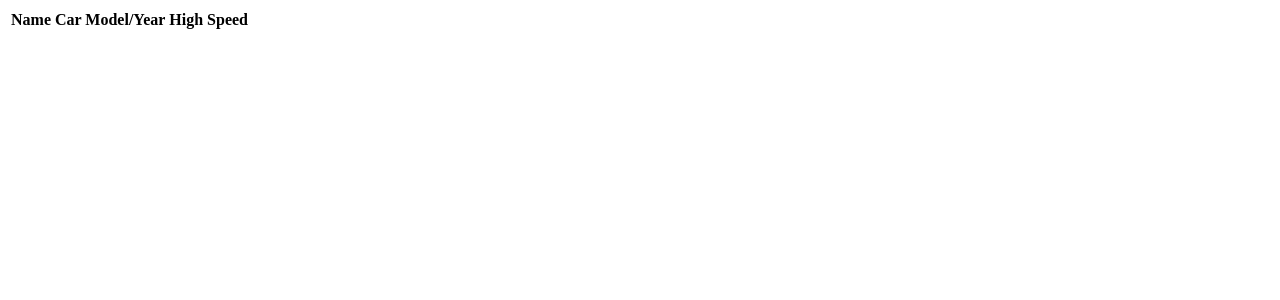
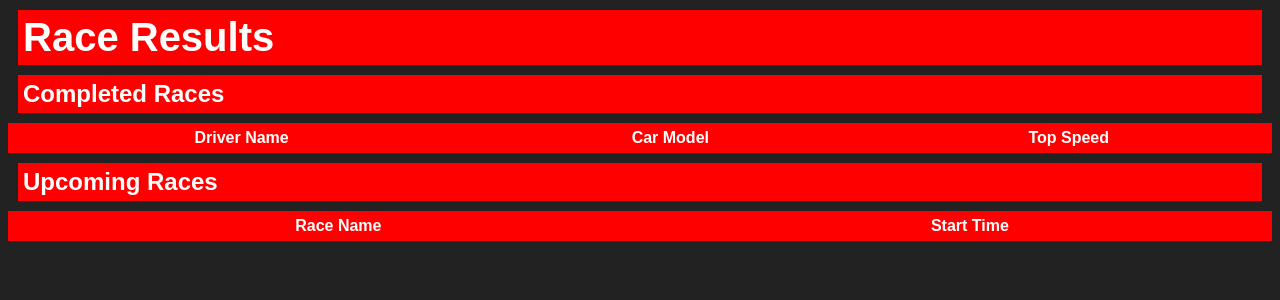
Before and after one commit to theelvez/racetracker, a Flask app: page /result.html in a window 1280 px wide. Shown: the top 300 px of the page. Run offline with Flask 2, Linux system fonts and the light colour scheme; lists and menus that the app fills with data are empty.

Commit message:
Update result.html

```diff
--- a/templates/result.html
+++ b/templates/result.html
@@ -1,25 +1,72 @@
+<!DOCTYPE html>
 <html>
   <head>
     <title>Race Results</title>
+    <style>
+      body {
+        font-family: sans-serif;
+        background-color: #222;
+        color: #f00;
+      }
+      h1 {
+        font-size: 2.5em;
+        font-weight: bold;
+        padding: 5px;
+        margin: 10px;
+        background-color: #f00;
+        color: #fff;
+      }
+      h2 {
+        font-size: 1.5em;
+        font-weight: bold;
+        padding: 5px;
+        margin: 10px;
+        background-color: #f00;
+        color: #fff;
+      }
+      table {
+        border-collapse: collapse;
+        width: 100%;
+      }
+      th, td {
+        border: 1px solid #f00;
+        padding: 5px;
+      }
+      th {
+        background-color: #f00;
+        color: #fff;
+      }
+      td {
+        background-color: #222;
+        color: #f00;
+      }
+    </style>
   </head>
   <body>
-    <h1>{{ race_name }}</h1>
+    <h1>Race Results</h1>
+    <h2>Completed Races</h2>
     <table>
       <thead>
         <tr>
-          <th>Name</th>
-          <th>Car Model/Year</th>
-          <th>High Speed</th>
+          <th>Driver Name</th>
+          <th>Car Model</th>
+          <th>Top Speed</th>
         </tr>
       </thead>
       <tbody>
-        {% for r in results %}
-          <tr>
-            <td>{{ r[0] }}</td>
-            <td>{{ r[1] }}/{{ r[2] }}</td>
-            <td>{{ r[3] }}</td>
-          </tr>
-        {% endfor %}
+        <!-- Add rows for each completed race here -->
+      </tbody>
+    </table>
+    <h2>Upcoming Races</h2>
+    <table>
+      <thead>
+        <tr>
+          <th>Race Name</th>
+          <th>Start Time</th>
+        </tr>
+      </thead>
+      <tbody>
+        <!-- Add rows for each upcoming race here -->
       </tbody>
     </table>
   </body>
```
